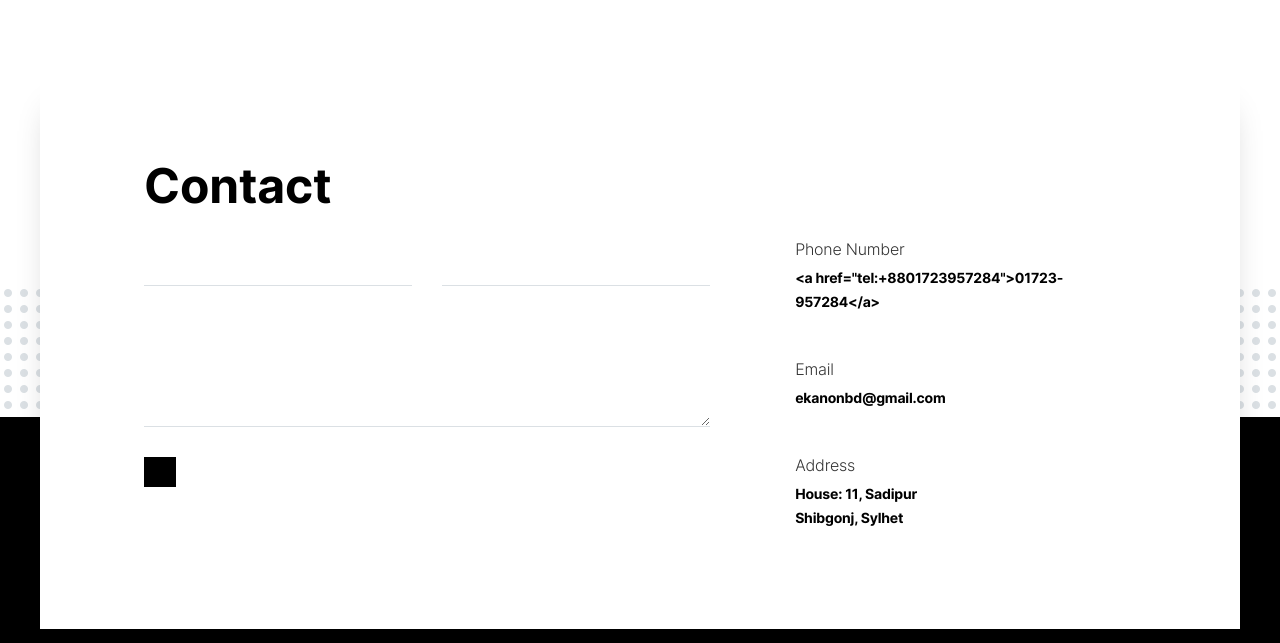
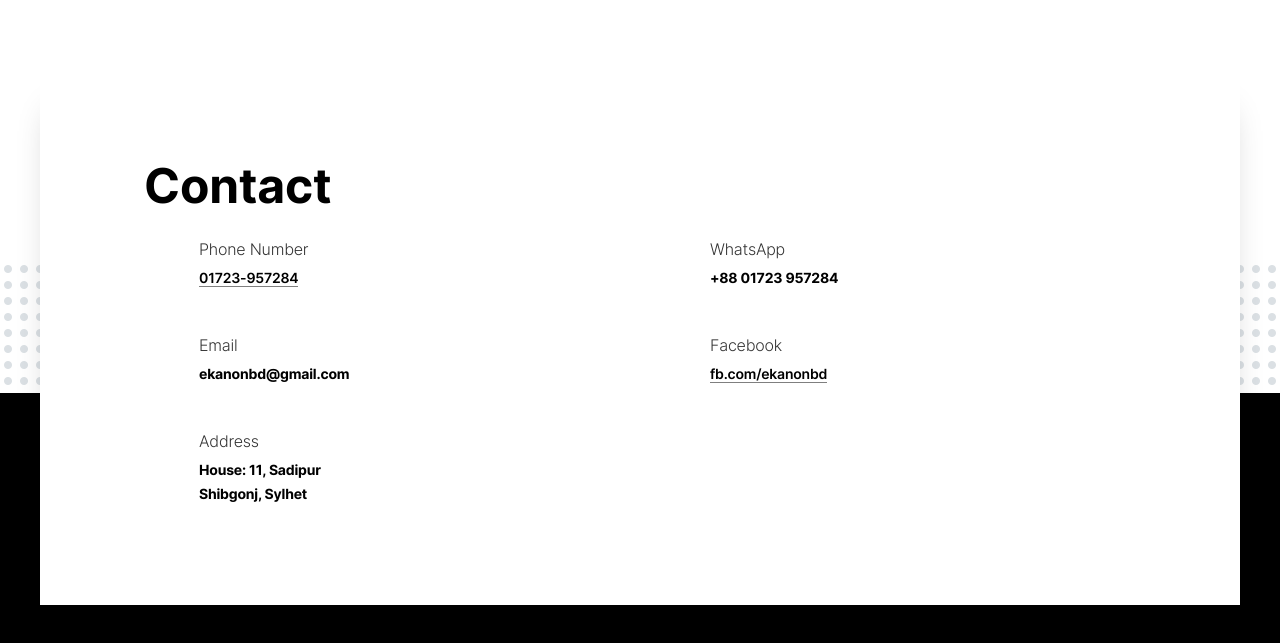
Before and after one commit to ekanonbd/ekanonbd.github.io, a plain HTML site: page index.html in a window 1280 px wide. Shown: the part 4794-5437 px from the top of the page. Drawn offline with Linux system fonts and the light colour scheme; some packages are replaced by stand-ins of ours; a web font is replaced by a local one.

Commit message:
deploy: ekanonbd/ekanonbd@8051275bdc8c0f6d9aaa738c55f1f869f1ea8af7

```diff
--- a/index.html
+++ b/index.html
@@ -310,7 +310,7 @@
           eKanon is an agriculture consultancy farm. We provide support and solutions to homestead gardening, rooftop gardening, fisheries, biofloc, aqua culture, orchard and plantation.
         </p>
         <a
-          href="https://ekanonbd.github.io/"
+          href="#contact"
           class="btn btn-primary"
         >
           <i class="icon-mail-fill"></i>
@@ -702,41 +702,19 @@
         <div class="contact">
             <h2>Contact</h2>
             <div class="row pt-2">
-                <div class="col-12 col-lg-7">
-                    <form action="">
-                        <div class="row">
-                            <div class="col-12 col-sm-6">
-                                <input type="text" name="" id="full_name"
-                                       placeholder=""/>
-                            </div>
-                            <div class="col-12 col-sm-6">
-                                <input type="text" name="" id="email"
-                                       placeholder=""/>
-                            </div>
-                        </div>
-                        <div class="row pt-4">
-                            <div class="col-12">
-                                <textarea name="" id="message"
-                                          cols="30" rows="3" placeholder=""></textarea>
-                            </div>
-                        </div>
-                        <div class="row pt-4">
-                            <div class="col-12">
-                                <button type="submit" class="btn btn-primary">
-                                    <i class=""></i>
-
-                                </button>
-                            </div>
-                        </div>
-                    </form>
-                </div>
-                <div class="col-12 col-lg-5 contact__info">
+                <div class="col-12 col-lg-6 contact__info">
                     <h4>Phone Number</h4>
-                    <span>&lt;a href=&#34;tel:&#43;8801723957284&#34;&gt;01723-957284&lt;/a&gt;</span>
+                    <span><a href="tel:+8801723957284">01723-957284</a></span>
                     <h4>Email</h4>
                     <span>ekanonbd@gmail.com</span>
                     <h4>Address</h4>
                     <span>House: 11, Sadipur<br>Shibgonj, Sylhet</span>
+                </div>
+                <div class="col-12 col-lg-6 contact__info">
+                    <h4>WhatsApp</h4>
+                    <span>+88 01723 957284</span>
+                    <h4>Facebook</h4>
+                    <span><a href="https://www.facebook.com/ekanonbd">fb.com/ekanonbd</a></span>
                 </div>
             </div>
         </div>
```
